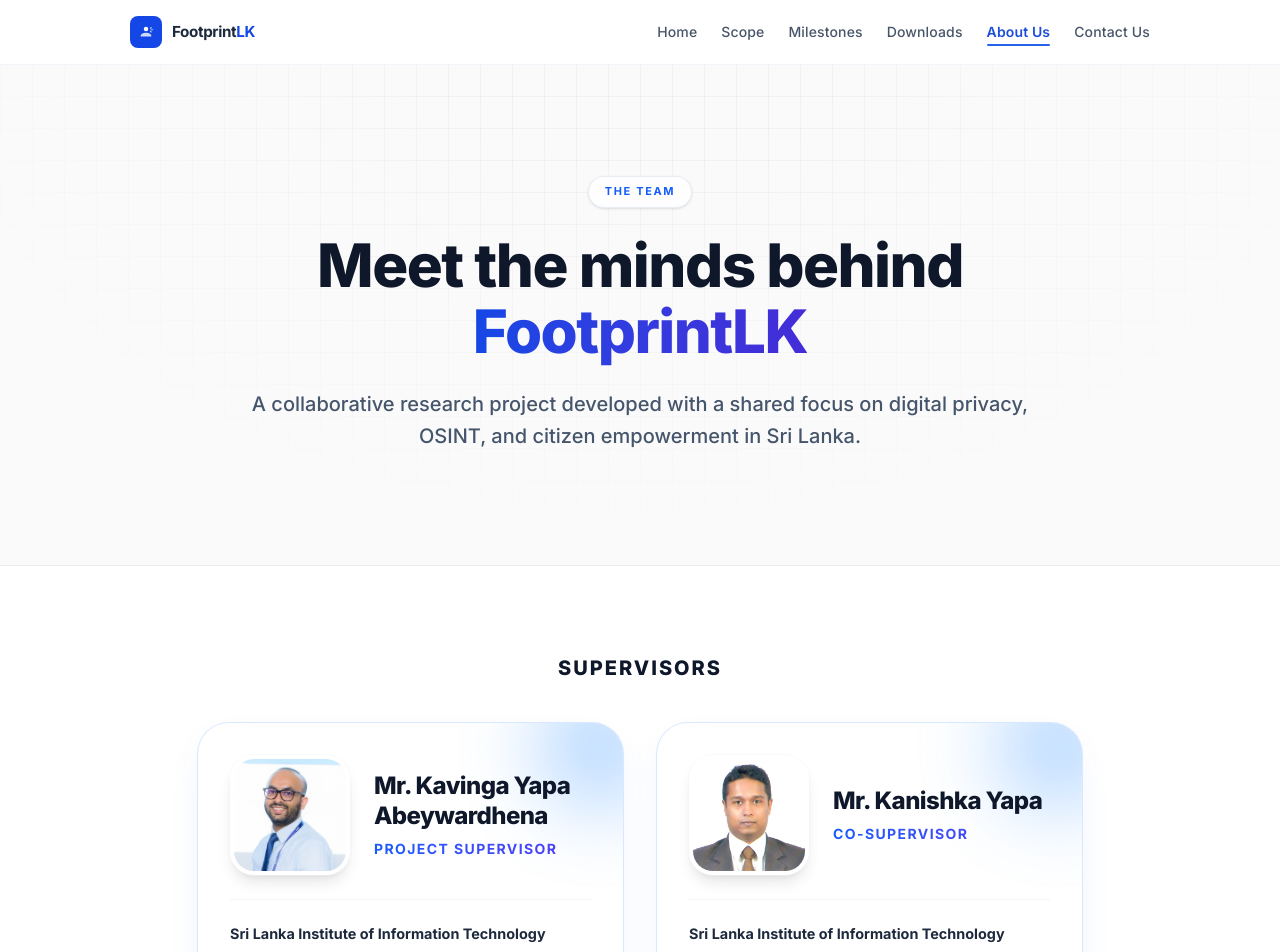
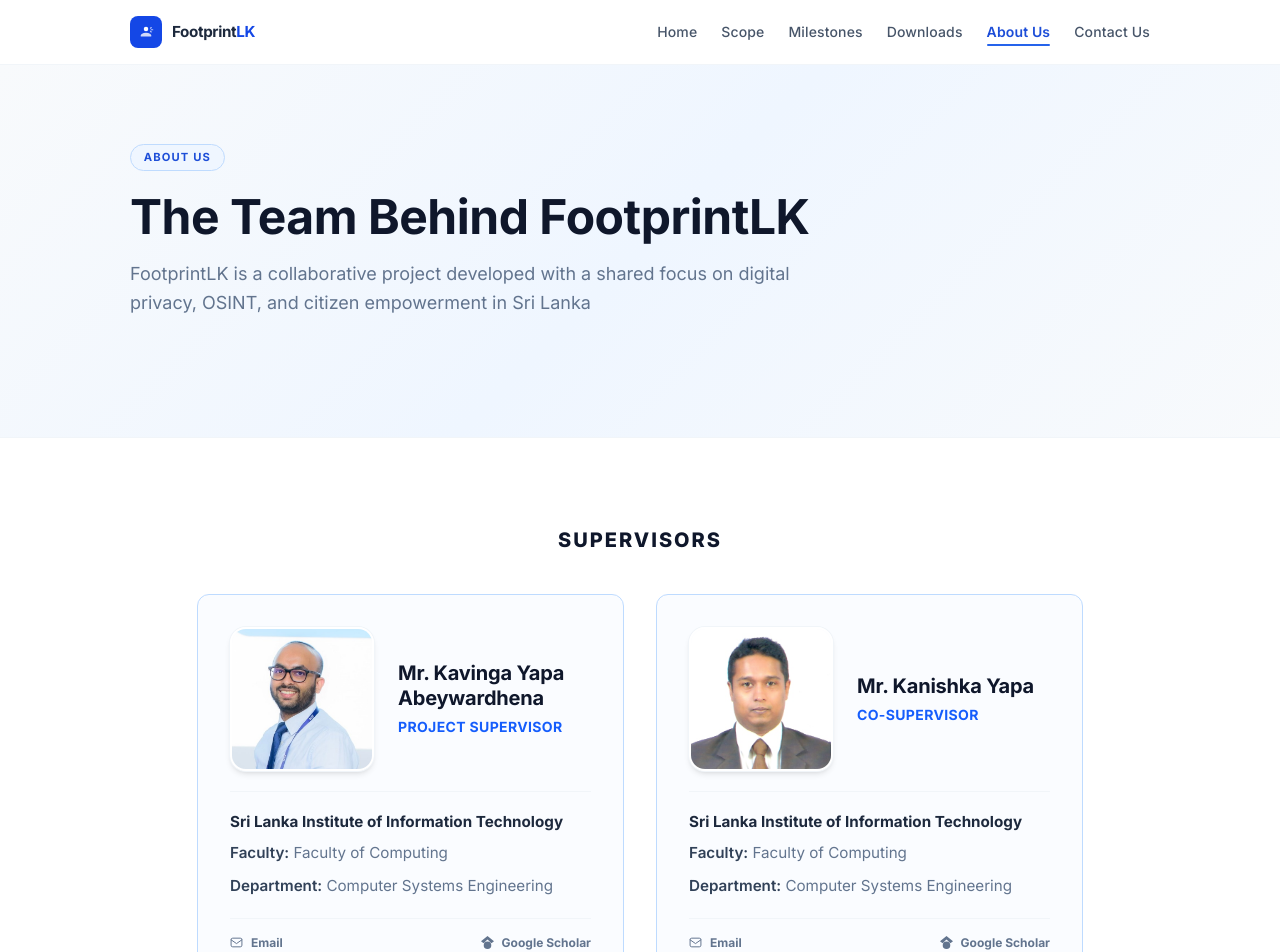
Before and after one commit to justdsn/RPWebsite, a React (Vite) app: page /about in a window 1280 px wide. Shown: the top 952 px of the page. Built offline with nearby package versions, Linux system fonts and the light colour scheme.

Commit message:
Update content, About, Downloads pages; add scope PDF

```diff
--- a/src/data/content.ts
+++ b/src/data/content.ts
@@ -289,7 +289,7 @@
     id: "final-slides",
     title: "Final Presentation",
     description: "Slides used during the final assessment and system demonstration",
-    link: "#", // TODO: Replace with Google Drive link for Final Presentation
+    link: "https://drive.google.com/file/d/1UsONluxO5NRPhtjKRlzOo3WvO7CN2NY8/view?usp=sharing", // TODO: Replace with Google Drive link for Final Presentation
   },
 ];
 
@@ -303,7 +303,7 @@
     id: "m1",
     name: "Disanayaka S.D.P.N.",
     role: "Group Leader",
-    email: "nethsara11d@gmail.com",
+    email: "#",
     linkedin: "https://www.linkedin.com/in/nethsara-disanayaka/", // TODO: Replace with LinkedIn profile URL
     image: "/images/m1.jpg",   // TODO: Replace with photo path, e.g. "/images/member1.jpg"
     university: "Sri Lanka Institute of Information Technology",
@@ -315,7 +315,7 @@
     id: "m2",
     name: "Nanayakkara K.A.D.D.S.",
     role: "Group Member",
-    email: "dhanuka1222@gmail.com",
+    email: "#",
     linkedin: "https://www.linkedin.com/in/dhanukasn/", // TODO: Replace with LinkedIn profile URL
     image: "/images/m2.jpg",   // TODO: Replace with photo path, e.g. "/images/member2.jpg"
     university: "Sri Lanka Institute of Information Technology",
@@ -327,7 +327,7 @@
     id: "m3",
     name: "Jayasena J.G.A.R.H.U.",
     role: "Group Member",
-    email: "ruwanharsha2001@gmail.com",
+    email: "#",
     linkedin: "https://www.linkedin.com/in/ruwantha-harshamal/", // TODO: Replace with LinkedIn profile URL
     image: "/images/m3.jpg",   // TODO: Replace with photo path, e.g. "/images/member3.jpg"
     university: "Sri Lanka Institute of Information Technology",
@@ -339,7 +339,7 @@
     id: "m4",
     name: "Wijesinghe R.P.D.K.N.",
     role: "Group Member",
-    email: "kosalawi36@gmail.com",
+    email: "#",
     linkedin: "https://www.linkedin.com/in/kosala-wijesinghe/", // TODO: Replace with LinkedIn profile URL
     image: "/images/m4.jpg",   // TODO: Replace with photo path, e.g. "/images/member4.jpg"
     university: "Sri Lanka Institute of Information Technology",
--- a/src/pages/About.tsx
+++ b/src/pages/About.tsx
@@ -60,56 +60,45 @@
 
   return (
     <article
-      className={`group relative flex flex-col gap-6 h-full p-8 rounded-[2rem] border transition-all duration-500 overflow-hidden ${
-        isSupervisor
-          ? "bg-white/80 backdrop-blur-md border-blue-200/60 shadow-[0_15px_40px_-15px_rgba(37,99,235,0.15)] hover:shadow-[0_20px_50px_-15px_rgba(37,99,235,0.25)] hover:-translate-y-1"
-          : "bg-white border-slate-100 shadow-[0_8px_30px_rgb(0,0,0,0.04)] hover:shadow-[0_20px_40px_-15px_rgba(0,0,0,0.1)] hover:-translate-y-1 hover:border-slate-200"
-      }`}
+      className={`card flex flex-col gap-5 h-full ${isSupervisor ? "border-blue-200 bg-blue-50/30 p-8" : "p-6"}`}
       aria-label={`${name}, ${role}`}
     >
-      {/* Decorative gradient orb */}
-      <div className={`absolute -top-10 -right-10 w-32 h-32 rounded-full blur-[40px] opacity-40 transition-opacity duration-500 group-hover:opacity-80 -z-10 ${
-        isSupervisor ? "bg-blue-400" : "bg-indigo-300"
-      }`} />
-
-      {/* Photo or Initials Avatar */}
+      {/* Photo or Initials Avatar - Larger size, centered layout for better fit */}
       <div className="flex flex-col sm:flex-row items-center gap-6">
-        <div className="relative">
         {image && image !== "#" ? (
           <img
             src={image}
             alt={`Photo of ${name}`}
-              className={`${isSupervisor ? "w-[120px] h-[120px]" : "w-[100px] h-[100px]"} rounded-[1.5rem] object-cover flex-shrink-0 border-4 border-white shadow-lg ring-1 ring-slate-100/50 group-hover:scale-105 transition-transform duration-500`}
+            className={`${isSupervisor ? "w-36 h-36" : "w-40 h-40"} rounded-2xl object-cover flex-shrink-0 border-2 border-white shadow-md ring-1 ring-slate-100`}
           />
         ) : (
           <div
             aria-hidden="true"
-              className={`${isSupervisor ? "w-[120px] h-[120px] text-4xl" : "w-[100px] h-[100px] text-3xl"} rounded-[1.5rem] flex items-center justify-center font-bold flex-shrink-0 border-4 border-white shadow-lg ring-1 ring-slate-100/50 ${avatarColor} group-hover:scale-105 transition-transform duration-500`}
+            className={`${isSupervisor ? "w-36 h-36 text-4xl" : "w-40 h-40 text-4xl"} rounded-2xl flex items-center justify-center font-bold flex-shrink-0 shadow-sm ${avatarColor}`}
           >
             {initials}
           </div>
         )}
-        </div>
 
-        <div className="min-w-0 text-center sm:text-left flex-1">
-          <h3 className={`${isSupervisor ? "text-2xl" : "text-xl"} font-black text-slate-900 leading-tight tracking-tight`}>{name}</h3>
-          <p className="text-sm font-bold text-transparent bg-clip-text bg-gradient-to-r from-blue-600 to-indigo-600 uppercase tracking-widest mt-2">{role}</p>
+        <div className="min-w-0 text-center sm:text-left">
+          <h3 className={`${isSupervisor ? "text-xl" : "text-[1.1rem]"} font-bold text-slate-900 leading-tight`}>{name}</h3>
+          <p className={`${isSupervisor ? "text-sm" : "text-xs"} font-bold text-blue-600 uppercase tracking-wide mt-1.5`}>{role}</p>
         </div>
       </div>
 
       {/* Academic Info */}
-      <div className="text-[0.9rem] text-slate-600 space-y-2.5 border-t border-slate-100 pt-6 flex-grow font-medium">
+      <div className={`${isSupervisor ? "text-[0.95rem]" : "text-[0.88rem]"} text-slate-500 space-y-2 border-t border-slate-100 pt-5 flex-grow`}>
         <p className="font-bold text-slate-800 leading-snug">{university}</p>
-        <p className="flex items-start gap-2"><span className="w-1.5 h-1.5 rounded-full bg-slate-300 mt-2 flex-shrink-0" /><span className="text-slate-500 font-semibold w-24 flex-shrink-0">Faculty</span> <span className="text-slate-800">{faculty}</span></p>
-        <p className="flex items-start gap-2"><span className="w-1.5 h-1.5 rounded-full bg-slate-300 mt-2 flex-shrink-0" /><span className="text-slate-500 font-semibold w-24 flex-shrink-0">Department</span> <span className="text-slate-800">{department}</span></p>
+        <p><span className="font-semibold text-slate-700">Faculty:</span> {faculty}</p>
+        <p><span className="font-semibold text-slate-700">Department:</span> {department}</p>
       </div>
 
-      {/* Contact Links */}
-      <div className="flex items-center justify-between gap-4 border-t border-slate-100 pt-5 mt-2">
+      {/* Contact Links - Parallel layout */}
+      <div className="flex items-center justify-between gap-4 border-t border-slate-100 pt-4">
         {/* Email */}
         <a
           href={`mailto:${email}`}
-          className="inline-flex items-center gap-2 text-[13px] font-bold text-slate-500 hover:text-blue-600 transition-colors truncate px-3 py-1.5 -ml-3 rounded-lg hover:bg-blue-50/50"
+          className="inline-flex items-center gap-2 text-xs font-bold text-slate-500 hover:text-blue-600 transition-colors truncate"
           title={email}
           aria-label={`Send email to ${name}`}
         >
@@ -123,7 +112,7 @@
             href={scholar}
             target="_blank"
             rel="noopener noreferrer"
-            className="inline-flex items-center gap-2 text-[13px] font-bold text-slate-500 hover:text-blue-600 transition-colors flex-shrink-0 px-3 py-1.5 -mr-3 rounded-lg hover:bg-blue-50/50"
+            className="inline-flex items-center gap-2 text-xs font-bold text-slate-500 hover:text-blue-600 transition-colors flex-shrink-0"
             aria-label={`Google Scholar profile of ${name}`}
           >
             <IconScholar />
@@ -134,14 +123,14 @@
             href={linkedin}
             target="_blank"
             rel="noopener noreferrer"
-            className="inline-flex items-center gap-2 text-[13px] font-bold text-slate-500 hover:text-blue-600 transition-colors flex-shrink-0 px-3 py-1.5 -mr-3 rounded-lg hover:bg-blue-50/50"
+            className="inline-flex items-center gap-2 text-xs font-bold text-slate-500 hover:text-blue-600 transition-colors flex-shrink-0"
             aria-label={`LinkedIn profile of ${name}`}
           >
             <IconLinkedIn />
             LinkedIn
           </a>
         ) : !scholar && (
-          <span className="inline-flex items-center gap-2 text-[13px] font-bold text-slate-400 flex-shrink-0 px-3 py-1.5 -mr-3 cursor-not-allowed" title="Coming soon">
+          <span className="inline-flex items-center gap-2 text-xs font-bold text-slate-400 flex-shrink-0" title="Coming soon">
             <IconLinkedIn />
             LinkedIn
           </span>
@@ -154,30 +143,18 @@
 export default function About() {
   return (
     <main id="main-content">
-      {/* Premium Page Header */}
+      {/* Page header */}
       <section
         aria-label="Page header"
-        className="relative overflow-hidden bg-[#FAFAFA] border-b border-slate-200/60"
+        className="page-header-bg border-b border-slate-100"
       >
-        <div className="absolute inset-0 pointer-events-none z-0">
-          <div className="h-full w-full bg-[linear-gradient(to_right,#80808012_1px,transparent_1px),linear-gradient(to_bottom,#80808012_1px,transparent_1px)] bg-[size:32px_32px] [mask-image:radial-gradient(ellipse_60%_100%_at_50%_0%,#000_20%,transparent_100%)]"></div>
-        </div>
-
-        <div className="absolute top-0 right-1/4 w-[30rem] h-[30rem] bg-indigo-300/10 rounded-full blur-[100px] -z-10 mix-blend-multiply pointer-events-none" />
-
-        <div className="container-main relative z-10 py-20 lg:py-28 text-center max-w-4xl mx-auto flex flex-col items-center">
-          <div className="inline-flex items-center gap-2.5 px-4 py-1.5 rounded-full bg-white/80 backdrop-blur-sm border border-slate-200/80 shadow-sm mb-6">
-            <span className="text-[11px] font-bold uppercase tracking-[0.15em] text-blue-600">
-              The Team
-            </span>
-          </div>
-          <h1 className="text-4xl sm:text-5xl lg:text-6xl font-black text-slate-900 tracking-tight leading-[1.1] mb-6">
-            Meet the minds behind <br className="hidden sm:block" />
-            <span className="text-transparent bg-clip-text bg-gradient-to-r from-blue-700 to-indigo-700">FootprintLK</span>
-          </h1>
-          <p className="text-lg sm:text-xl text-slate-600 leading-relaxed font-medium">
-            A collaborative research project developed with a shared focus on digital privacy, OSINT, and citizen empowerment in Sri Lanka.
-          </p>
+        <div className="container-main py-14 lg:py-20 text-left">
+          <SectionHeader
+            tag="About Us"
+            title="The Team Behind FootprintLK"
+            subtitle="FootprintLK is a collaborative project developed with a shared focus on digital privacy, OSINT, and citizen empowerment in Sri Lanka"
+            as="h1"
+          />
         </div>
       </section>
 
--- a/src/pages/Downloads.tsx
+++ b/src/pages/Downloads.tsx
@@ -33,28 +33,44 @@
   id: string;
   title: string;
   description: string;
-  link: string;
+  status: "available" | "pending";
+  link: string | null;
 };
 
 function DocListItem({ item }: { item: DocItem }) {
   return (
-    <li className="flex flex-col sm:flex-row items-start justify-between gap-4 py-5 px-6 border border-slate-100 bg-white hover:bg-slate-50/50 hover:shadow-lg hover:shadow-blue-500/5 hover:-translate-y-0.5 hover:border-blue-200 transition-all duration-300 rounded-2xl mb-4 group">
+    <li className="flex items-start justify-between gap-4 py-4 border-b border-slate-100 last:border-0 group">
       <div className="flex-1 min-w-0">
-        <h3 className="text-[1.05rem] font-bold text-slate-800 mb-1.5 group-hover:text-blue-600 transition-colors">{item.title}</h3>
-        <p className="text-[0.95rem] text-slate-500 leading-relaxed font-medium">{item.description}</p>
+        <h3 className="text-[0.9rem] font-semibold text-slate-800 mb-0.5">{item.title}</h3>
+        <p className="text-sm text-slate-500 leading-relaxed">{item.description}</p>
       </div>
-      <div className="flex items-center gap-3 flex-shrink-0 sm:pt-1 w-full sm:w-auto">
-        {/* Download button */}
+      <div className="flex items-center gap-3 flex-shrink-0 pt-0.5">
+        <span
+          className={`status-pill ${item.status === "available" ? "status-available" : "status-pending"
+            }`}
+          aria-label={`Status: ${item.status === "available" ? "Available" : "Pending"}`}
+        >
+          <span
+            aria-hidden="true"
+            className={`inline-block w-1.5 h-1.5 rounded-full ${item.status === "available" ? "bg-green-500" : "bg-yellow-500"
+              }`}
+          />
+          {item.status === "available" ? "Available" : "Pending"}
+        </span>
+
+        {item.status === "available" && item.link ? (
           <a
             href={item.link}
-          target="_blank"
-          rel="noopener noreferrer"
-          className="w-full sm:w-auto inline-flex items-center justify-center gap-2 bg-slate-900 text-white font-semibold py-2.5 px-5 rounded-xl hover:bg-blue-600 hover:shadow-md transition-colors active:scale-95"
+            className="btn-primary py-1.5 px-3 text-xs"
+            download
             aria-label={`Download ${item.title}`}
           >
             <IconDownload />
             Download
           </a>
+        ) : (
+          <span className="text-xs text-slate-400 font-medium">Coming soon</span>
+        )}
       </div>
     </li>
   );
@@ -72,29 +88,18 @@
 
   return (
     <main id="main-content">
-      {/* Premium Page Header */}
+      {/* Page header */}
       <section
         aria-label="Page header"
-        className="relative overflow-hidden bg-[#FAFAFA] border-b border-slate-200/60"
+        className="page-header-bg border-b border-slate-100"
       >
-        <div className="absolute inset-0 pointer-events-none z-0">
-          <div className="h-full w-full bg-[linear-gradient(to_right,#80808012_1px,transparent_1px),linear-gradient(to_bottom,#80808012_1px,transparent_1px)] bg-[size:32px_32px] [mask-image:radial-gradient(ellipse_60%_100%_at_50%_0%,#000_20%,transparent_100%)]"></div>
-        </div>
-
-        <div className="absolute top-0 left-1/4 w-[30rem] h-[30rem] bg-indigo-300/10 rounded-full blur-[100px] -z-10 mix-blend-multiply pointer-events-none" />
-
-        <div className="container-main relative z-10 py-20 lg:py-28 text-center max-w-4xl mx-auto flex flex-col items-center">
-          <div className="inline-flex items-center gap-2.5 px-4 py-1.5 rounded-full bg-white/80 backdrop-blur-sm border border-slate-200/80 shadow-sm mb-6">
-            <span className="text-[11px] font-bold uppercase tracking-[0.15em] text-blue-600">
-              Resources
-            </span>
-          </div>
-          <h1 className="text-4xl sm:text-5xl lg:text-6xl font-black text-slate-900 tracking-tight leading-[1.1] mb-6">
-            Project <span className="text-transparent bg-clip-text bg-gradient-to-r from-blue-700 to-indigo-700">Downloads</span>
-          </h1>
-          <p className="text-lg sm:text-xl text-slate-600 leading-relaxed font-medium">
-            Access and download project documents, presentation slides, and other related resources.
-          </p>
+        <div className="container-main py-14 lg:py-20">
+          <SectionHeader
+            tag="Downloads"
+            title="Project Documents & Slides"
+            subtitle="Access project documents and presentation slides"
+            as="h1"
+          />
         </div>
       </section>
 
@@ -105,7 +110,7 @@
             <div
               role="tablist"
               aria-label="Download categories"
-              className="flex justify-center gap-2 mb-10 p-1.5 bg-slate-100/80 backdrop-blur-md rounded-2xl w-full max-w-md mx-auto shadow-inner"
+              className="flex gap-2 border-b border-slate-200 mb-8"
             >
               {tabs.map((tab) => (
                 <button
@@ -115,10 +120,9 @@
                   aria-selected={activeTab === tab.id}
                   aria-controls={`panel-${tab.id}`}
                   onClick={() => setActiveTab(tab.id)}
-                  className={`flex-1 flex items-center justify-center gap-2 px-6 py-3.5 text-sm font-bold rounded-xl transition-all duration-300 ${
-                    activeTab === tab.id
-                      ? "bg-white text-blue-700 shadow-sm border border-slate-200/50"
-                      : "text-slate-500 hover:text-slate-800 hover:bg-slate-200/50"
+                  className={`flex items-center gap-2 px-4 py-3 text-sm font-semibold border-b-2 -mb-px transition-colors ${activeTab === tab.id
+                    ? "border-blue-600 text-blue-700"
+                    : "border-transparent text-slate-500 hover:text-slate-700 hover:border-slate-300"
                     }`}
                 >
                   {tab.icon}
@@ -144,7 +148,13 @@
               </div>
             ))}
 
-
+            {/* Note */}
+            <div className="mt-8 flex items-start gap-3 bg-blue-50 border border-blue-100 rounded-lg px-4 py-3.5">
+              <svg width="16" height="16" viewBox="0 0 24 24" fill="none" aria-hidden="true" className="flex-shrink-0 mt-0.5">
+                <circle cx="12" cy="12" r="10" stroke="#2563eb" strokeWidth="1.8" />
+                <path d="M12 8v4M12 16h.01" stroke="#2563eb" strokeWidth="2" strokeLinecap="round" />
+              </svg>
+            </div>
           </div>
         </div>
       </section>
```
Lines whose indentation alone changed are shown as unchanged.
